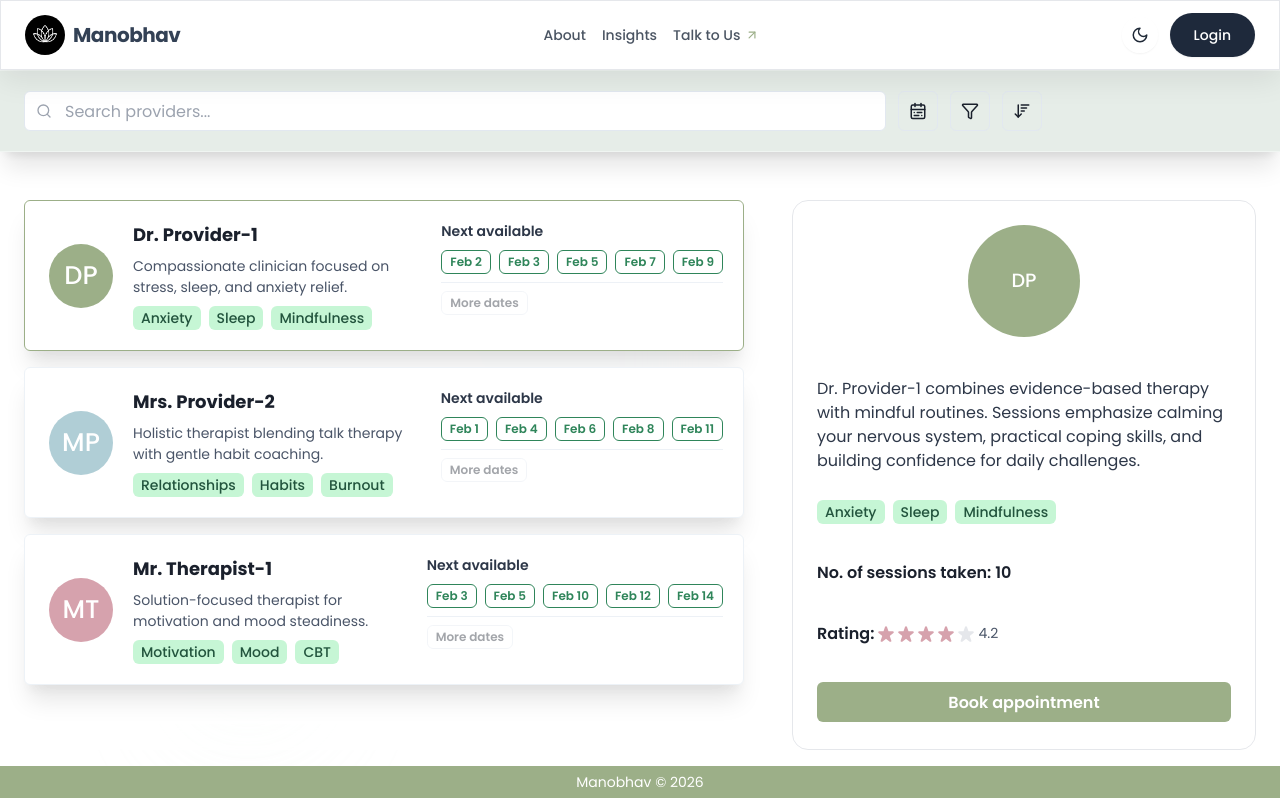
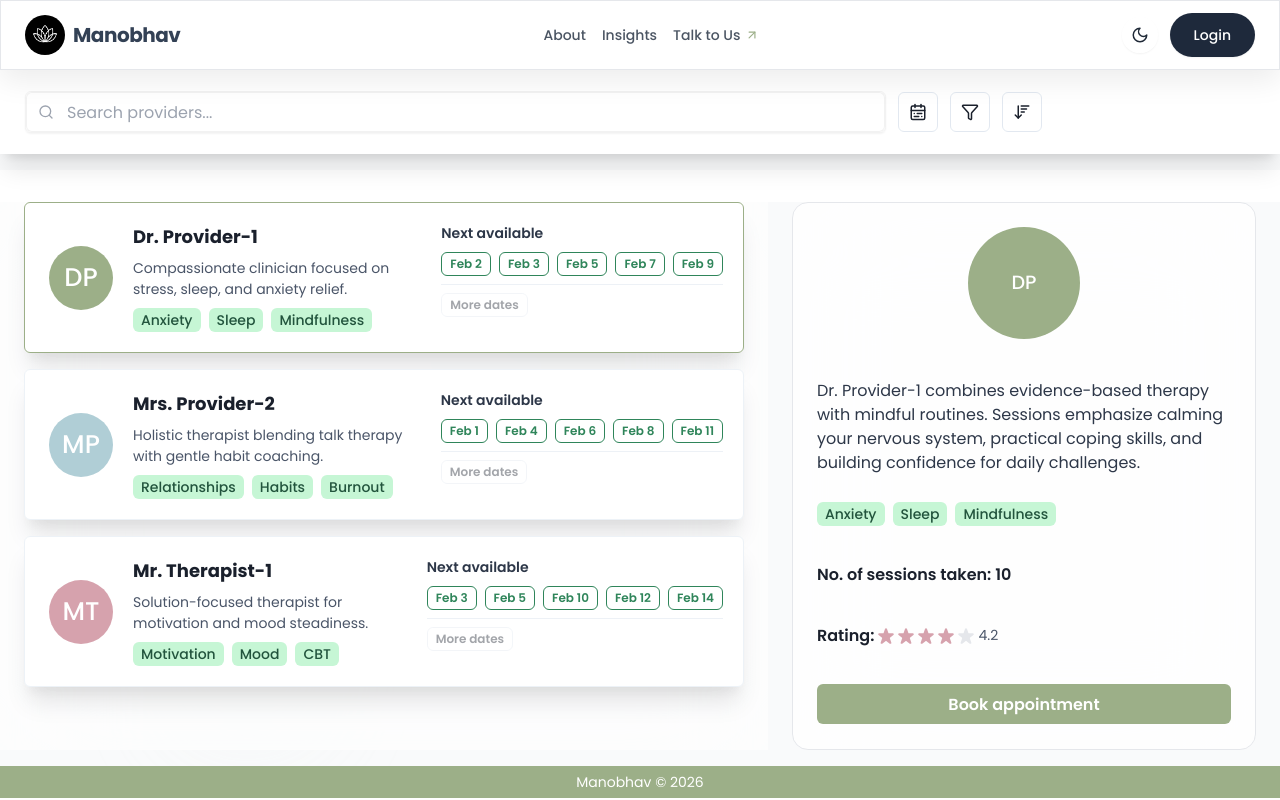
Before and after one commit to Shashank-Shukla/Manobhav, a React (Vite) app in the folder Frontend/manobhav-ui/: page /providers in a window 1280 px wide. Built offline with nearby package versions, Linux system fonts and the light colour scheme.

Commit message:
Apply depth styling to providers page

```diff
--- a/Frontend/manobhav-ui/src/pages/ProvidersPage.tsx
+++ b/Frontend/manobhav-ui/src/pages/ProvidersPage.tsx
@@ -129,17 +129,16 @@ export function ProvidersPage({ onBackHome: _onBackHome, onBook }: ProvidersPage
 
   return (
     <div
-      className="flex flex-col bg-[var(--bg-gradient)] text-[color:var(--text-color)] overflow-hidden h-screen"
+      className="flex flex-col text-[color:var(--text-color)] overflow-hidden h-screen"
       style={{ height: 'calc(100vh - 4.5rem)' }}
     >
       {/* Query container */}
-      <div className="pb-4 px-0 w-full relative z-20 flex-none">
+      <div className="pb-4 px-0 w-full relative z-20 flex-none bg-[#F9FAFB]">
         <div
-          className="bg-white/85 backdrop-blur-xl shadow-xl border-t border-b border-white/40 px-6 py-5 space-y-4"
-          style={{ backgroundColor: '#E6EDE8' }}
+          className="bg-white/90 backdrop-blur-xl shadow-xl border border-white/60 px-6 py-5 space-y-4"
         >
           <Flex align="center" gap={3} wrap="wrap">
-            <InputGroup flex={1} maxW="70%">
+            <InputGroup flex={1} maxW="70%" boxShadow="sm" border="1px solid rgba(0,0,0,0.05)" rounded="md">
               <InputLeftElement pointerEvents="none">
                 <Search size={16} color="#9CA3AF" />
               </InputLeftElement>
@@ -222,7 +221,7 @@ export function ProvidersPage({ onBackHome: _onBackHome, onBook }: ProvidersPage
       </div>
 
       {/* Populate container */}
-      <div className="relative flex flex-1 gap-6 mt-8 px-0 overflow-hidden pb-4 z-10 min-h-0">
+      <div className="relative flex flex-1 gap-6 mt-8 px-0 overflow-hidden pb-4 z-10 min-h-0 bg-[#F9FAFB]">
         {/* background blobs */}
         {blobs.map((b, idx) => (
           <div
```
